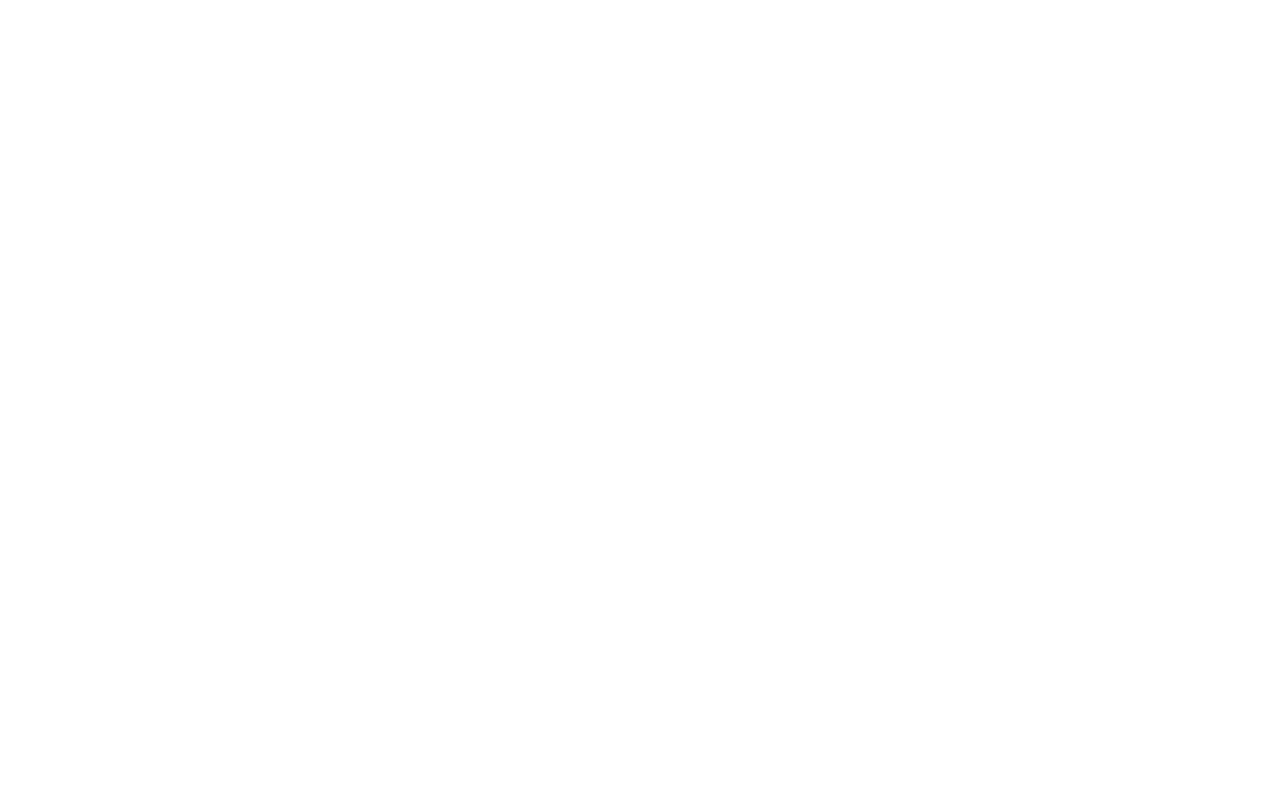
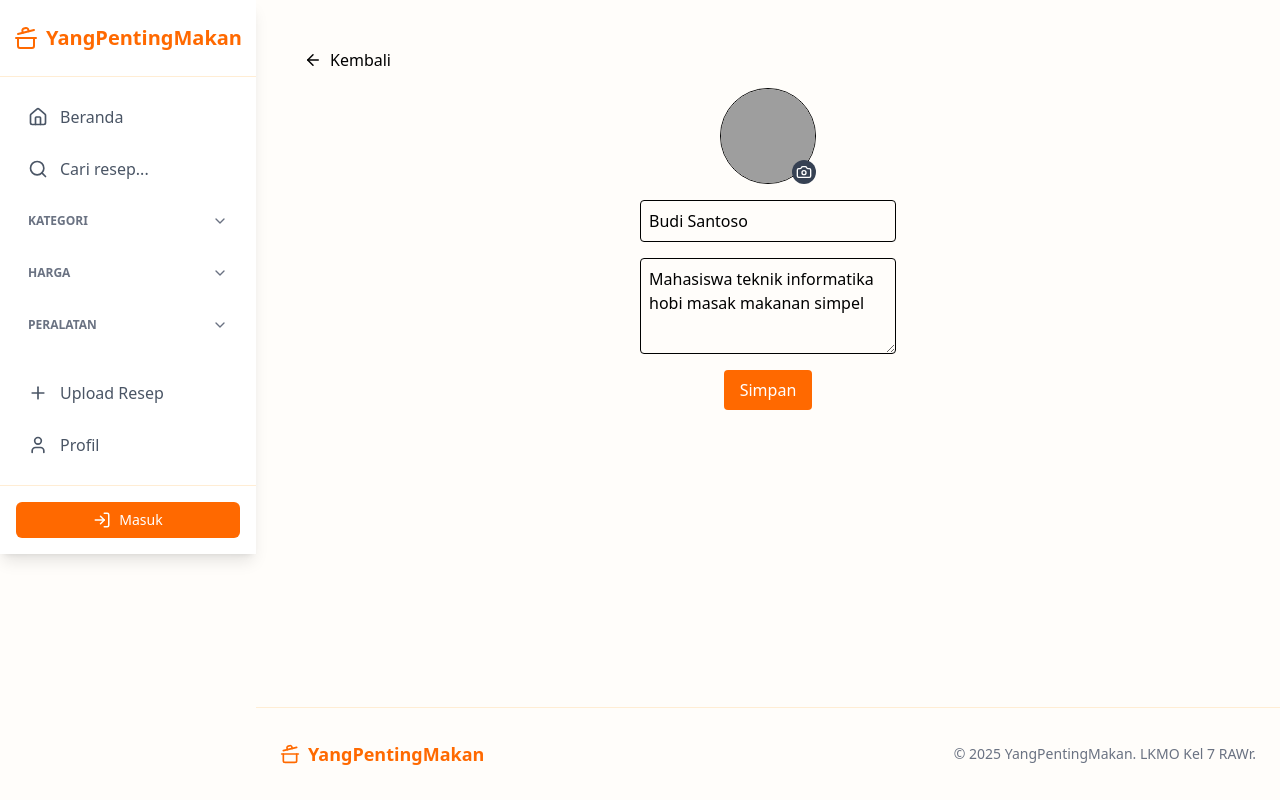
Before and after one commit to MarioSitepu/LKMO-KULINER, a React (Vite) app in the folder lkmo-fe/: page /edit-profile in a window 1280 px wide. Before the commit this address had no page. Built offline with nearby package versions, Linux system fonts and the light colour scheme; grey boxes are pictures that could not be loaded.

Commit message:
EditProfilePage dan menambahkan fitur harga pada uploadrecipe dan recipepage

```diff
--- a/lkmo-fe/src/App.tsx
+++ b/lkmo-fe/src/App.tsx
@@ -9,6 +9,7 @@
 import EquipmentPage from './pages/EquipmentPage'
 import CategoryPage from './pages/CategoryPage'
 import SearchPage from './pages/SearchPage' // <-- 1. IMPORT HALAMAN BARU
+import EditProfilePage from './pages/EditProfilePage'
 
 function App() {
 
@@ -22,6 +23,7 @@
         <Route path="recipe/:id" element={<RecipePage />} />
         <Route path="upload" element={<UploadRecipePage />} />
         <Route path="profile" element={<ProfilePage />} />
+        <Route path="edit-profile" element={<EditProfilePage />} />
         <Route path="equipment/:type" element={<EquipmentPage />} />
         <Route path="category/:type" element={<CategoryPage />} />
         <Route path="search" element={<SearchPage />} /> {/* <-- 2. TAMBAHKAN RUTE BARU */}
--- /dev/null
+++ b/lkmo-fe/src/pages/EditProfilePage.tsx
@@ -0,0 +1,94 @@
+import React, { useState } from 'react'
+import type { ChangeEvent } from 'react'
+import { useNavigate } from 'react-router-dom'
+import { ArrowLeft, CameraIcon } from 'lucide-react'
+
+export default function EditProfilePage() {
+  const navigate = useNavigate()
+
+  // Data awal profil
+  const [profile, setProfile] = useState({
+    name: 'Budi Santoso',
+    bio: 'Mahasiswa teknik informatika hobi masak makanan simpel',
+    image:
+      'https://images.unsplash.com/photo-1535713875002-d1d0cf377fde?w=300&h=300&fit=crop',
+  })
+
+  const [preview, setPreview] = useState<string | null>(null)
+
+
+  const handleImageChange = (e: ChangeEvent<HTMLInputElement>) => {
+    const file = e.target.files?.[0]
+    if (file) {
+      const reader = new FileReader()
+
+
+      reader.onloadend = () => {
+        if (typeof reader.result === 'string') {
+          setPreview(reader.result)
+        }
+      }
+
+      reader.readAsDataURL(file)
+    }
+  }
+
+
+  const handleSave = (e: React.FormEvent) => {
+    e.preventDefault()
+    console.log('Data tersimpan:', profile)
+  }
+
+  return (
+    <div className="p-6">
+      <button onClick={() => navigate(-1)} className="flex items-center gap-2 mb-4">
+        <ArrowLeft size={18} /> Kembali
+      </button>
+
+      <form onSubmit={handleSave}>
+        <div className="flex flex-col items-center gap-4">
+          <div className="relative">
+            <img
+              src={preview || profile.image}
+              alt="Profile"
+              className="w-24 h-24 rounded-full object-cover border"
+            />
+            <label
+              htmlFor="upload"
+              className="absolute bottom-0 right-0 bg-gray-700 text-white p-1 rounded-full cursor-pointer"
+            >
+              <CameraIcon size={16} />
+            </label>
+            <input
+              id="upload"
+              type="file"
+              accept="image/*"
+              onChange={handleImageChange}
+              className="hidden"
+            />
+          </div>
+
+          <input
+            type="text"
+            value={profile.name}
+            onChange={(e) => setProfile({ ...profile, name: e.target.value })}
+            className="border p-2 rounded w-64"
+          />
+
+          <textarea
+            value={profile.bio}
+            onChange={(e) => setProfile({ ...profile, bio: e.target.value })}
+            className="border p-2 rounded w-64 h-24"
+          />
+
+          <button
+            type="submit"
+            className="px-4 py-2 bg-orange-500 text-white rounded"
+          >
+            Simpan
+          </button>
+        </div>
+      </form>
+    </div>
+  )
+}
--- a/lkmo-fe/src/pages/LoginPage.tsx
+++ b/lkmo-fe/src/pages/LoginPage.tsx
@@ -10,7 +10,7 @@
             <CookingPotIcon size={32} className="text-orange-500" />
             <h1 className="text-2xl font-bold text-orange-500">
               YangPentingMakan
-            </h1>
+          </h1>
           </Link>
         </div>
         <h2 className="mt-6 text-center text-3xl font-bold text-gray-800">
--- a/lkmo-fe/src/pages/ProfilePage.tsx
+++ b/lkmo-fe/src/pages/ProfilePage.tsx
@@ -116,9 +116,12 @@
               </p>
             </div>
             <div className="flex gap-2">
-              <button className="px-4 py-2 bg-orange-500 text-white font-medium rounded-md hover:bg-orange-600">
+              <Link
+                to="/edit-profile"
+                className="px-4 py-2 bg-orange-500 text-white font-medium rounded-md hover:bg-orange-600"
+              >
                 Edit Profil
-              </button>
+              </Link>
               <button className="p-2 border border-gray-300 text-gray-700 rounded-md hover:bg-gray-50">
                 <LogOutIcon size={18} />
               </button>
--- a/lkmo-fe/src/pages/RecipePage.tsx
+++ b/lkmo-fe/src/pages/RecipePage.tsx
@@ -4,6 +4,7 @@
   ClockIcon,
   UtensilsIcon,
   BookmarkIcon,
+  DollarSignIcon,
 } from 'lucide-react'
 
 const MOCK_RECIPE = {
@@ -14,6 +15,7 @@
   rating: 4.7,
   prepTime: '15 menit',
   equipment: ['Kompor Portable', 'Wajan'],
+  price: '10.000',
   author: {
     name: 'Budi Santoso',
     image:
@@ -105,6 +107,10 @@
             <UtensilsIcon size={18} className="mr-1" />
             <span>{recipe.equipment.join(', ')}</span>
           </div>
+          <div className="flex items-center">
+            <DollarSignIcon size={18} className="mr-1" />
+            <span>{recipe.price}</span>
+          </div>
         </div>
         {/* Author info */}
         <div className="flex items-center justify-between mb-6">
@@ -127,7 +133,7 @@
         <img
           src={recipe.image}
           alt={recipe.title}
-          className="w-full h-auto object-cover"
+          className="w-125 h-125 object-cover"
         />
       </div>
 
--- a/lkmo-fe/src/pages/UploadRecipePage.tsx
+++ b/lkmo-fe/src/pages/UploadRecipePage.tsx
@@ -252,6 +252,29 @@
           </button>
         </div>
 
+        {/* Harga */}
+        <div className="bg-white p-6 rounded-lg shadow-sm">
+          <h2 className="text-xl font-bold mb-6">Perkiraan Harga</h2>
+          <div className="space-y-4" id="steps-container">
+            <div className="flex gap-2">
+              <div className="flex-shrink-0 pt-3">
+              </div>
+              <div className="flex-1">
+                <input
+                type="text"
+                name="ingredients[]"
+                className="flex-1 p-3 border border-gray-300 rounded-md focus:ring-orange-500 focus:border-orange-500"
+                required
+              />
+              </div>
+            </div>
+            <div className="flex gap-2">
+              <div className="flex-shrink-0 pt-3">
+              </div>
+            </div>
+          </div>
+        </div>
+
         {/* Submit */}
         <div className="flex justify-end gap-3">
           <button
```
